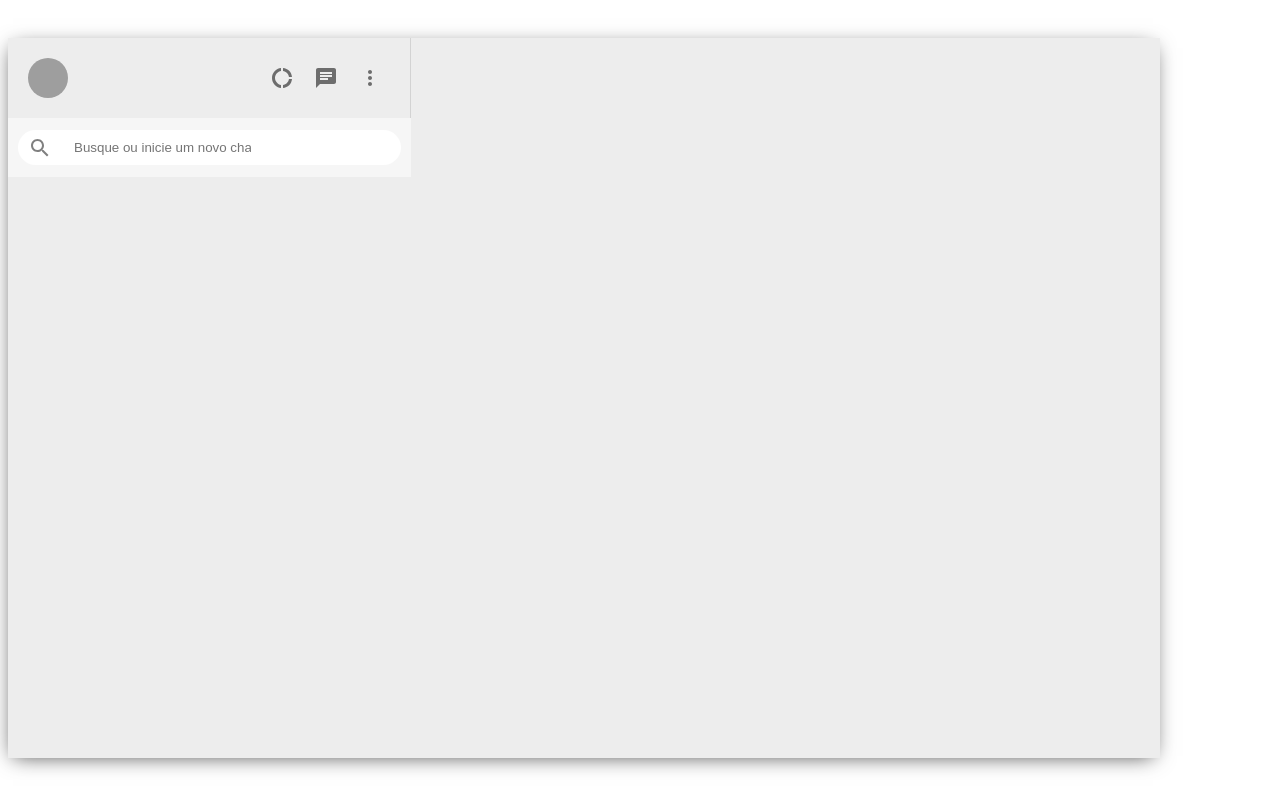
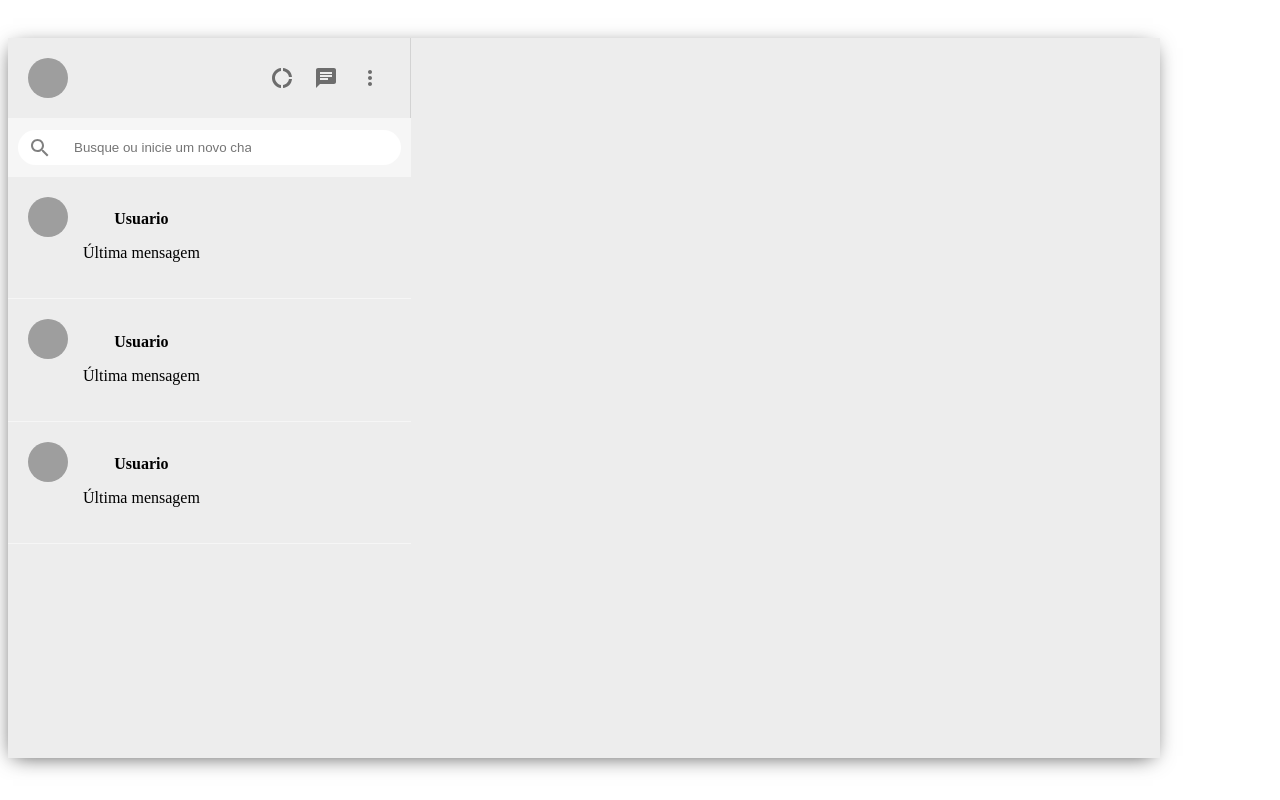
Before and after one commit to angel-prz/messaging-app-mern, a React (Create React App) app: page / in a window 1280 px wide. Built offline with nearby package versions, Linux system fonts and the light colour scheme; grey boxes are pictures that could not be loaded.

Commit message:
feat: add component SidebarChat

```diff
--- a/src/App.js
+++ b/src/App.js
@@ -1,5 +1,5 @@
 import "./App.css";
-import Sidebar from "./components/Sidebar";
+import Sidebar from "./components/Sidebar/Sidebar";
 
 function App() {
   return (
--- a/src/components/Sidebar.css
+++ b/src/components/Sidebar/Sidebar.css
@@ -44,3 +44,9 @@
   outline-width: 0;
   margin-left: 10px;
 }
+
+sidebar__chats {
+  flex: 1;
+  background-color: white;
+  overflow: scroll;
+}
--- a/src/components/Sidebar.js
+++ b/src/components/Sidebar/Sidebar.js
@@ -6,6 +6,7 @@ import ChatIcon from "@mui/icons-material/Chat";
 import MoreVertIcon from "@mui/icons-material/MoreVert";
 import { Avatar, IconButton } from "@mui/material";
 import SearchOutlinedIcon from "@mui/icons-material/SearchOutlined";
+import SidebarChat from "../SidebarChat/SidebarChat";
 
 const Sidebar = () => {
   return (
@@ -34,7 +35,11 @@ _Marca_Vertical_2015.svg.png"
           <input placeholder="Busque ou inicie um novo chat" type="text" />
         </div>
       </div>
-      <div className="sidebar__chats"></div>
+      <div className="sidebar__chats">
+        <SidebarChat />
+        <SidebarChat />
+        <SidebarChat />
+      </div>
     </div>
   );
 };
--- /dev/null
+++ b/src/components/SidebarChat/SidebarChat.css
@@ -0,0 +1,21 @@
+sidebar__chats {
+  flex: 1;
+  background-color: white;
+  overflow: scroll;
+}
+.sidebarChat {
+  display: flex;
+  padding: 20px;
+  cursor: pointer;
+  border-bottom: 1px solid #f6f6f6;
+}
+.sidebarChat:hover {
+  background-color: #ebebeb;
+}
+.sidebarChat__info > h2 {
+  font-size: 16px;
+  margin-bottom: 8px;
+}
+.sidebarChat__info {
+  margin-left: 15px;
+}
--- /dev/null
+++ b/src/components/SidebarChat/SidebarChat.js
@@ -0,0 +1,22 @@
+import React, { useEffect, useState } from "react";
+import { Avatar } from "@mui/material";
+import "./SidebarChat.css";
+
+const SidebarChat = () => {
+  const [seed, setSeed] = useState("");
+  useEffect(() => {
+    setSeed(Math.floor(Math.random() * 5000));
+  }, []);
+  return (
+    <div className="sidebarChat">
+      <Avatar
+        src={`https://api.dicebear.com/9.x/toon-head/svg?flip=true&seed=${seed}`}
+      />
+      <div className="sidebarChat__info">
+        <h2>Usuario</h2>
+        <p>Última mensagem</p>
+      </div>
+    </div>
+  );
+};
+export default SidebarChat;
```
